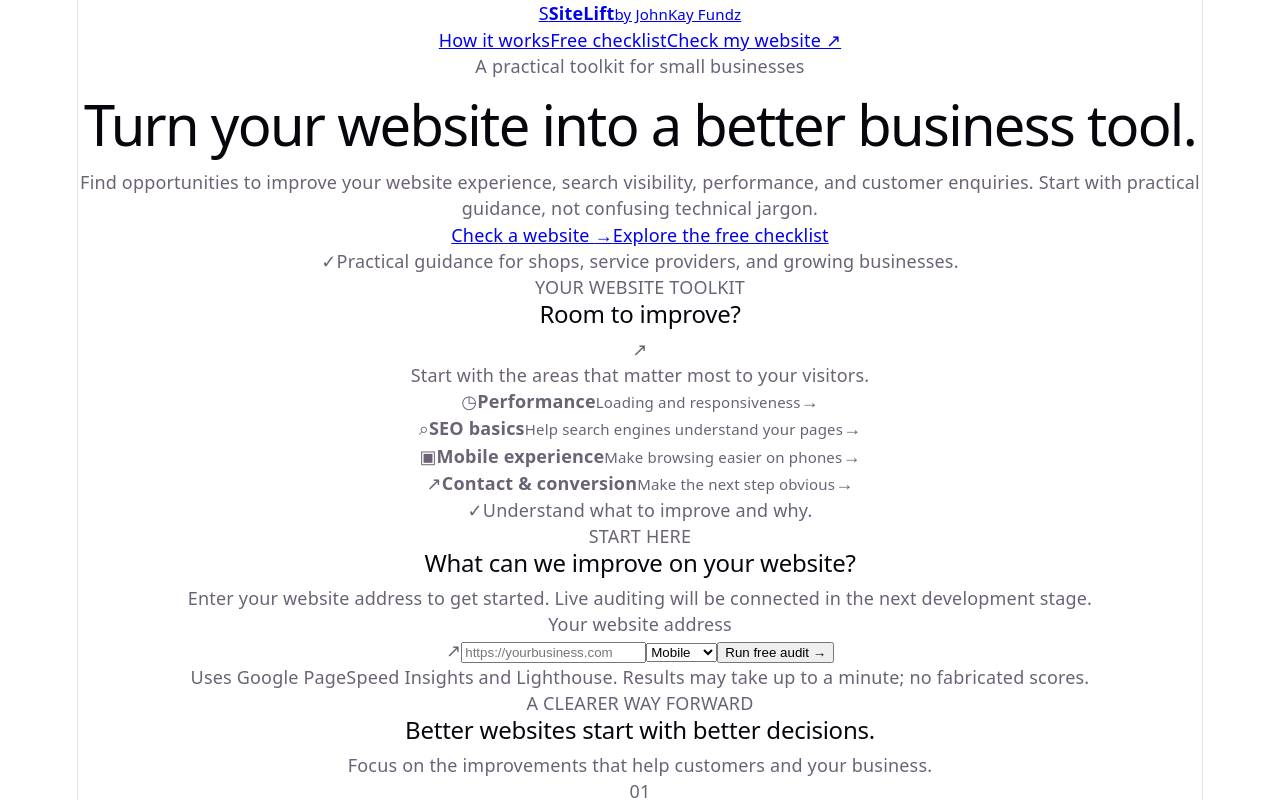
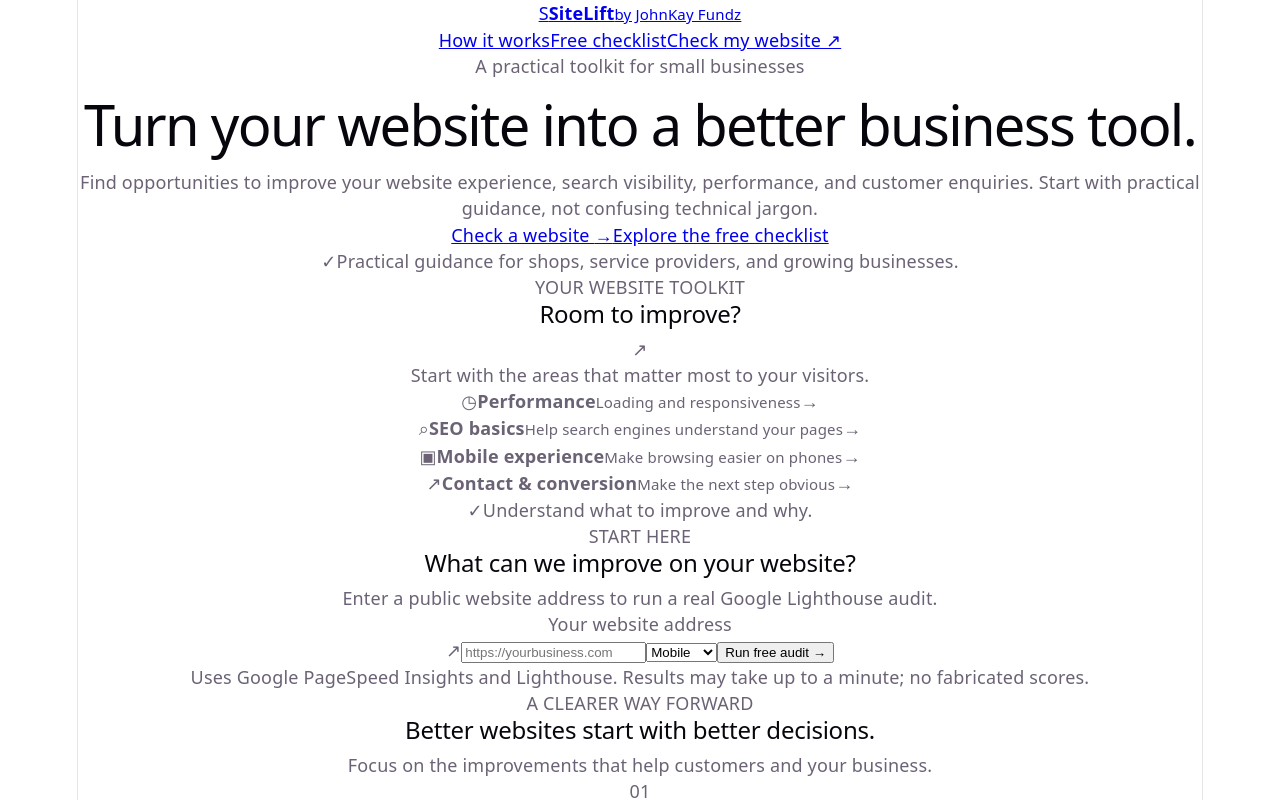
Before and after one commit to JohnkayFundz/sitelift, a React (Vite) app: page / in a window 1280 px wide. Shown: the top 800 px of the page. Built offline with nearby package versions, Linux system fonts and the light colour scheme.

Commit message:
Update SiteLift checker copy for live audits

```diff
--- a/src/App.jsx
+++ b/src/App.jsx
@@ -250,8 +250,7 @@
             <span className="section-kicker">START HERE</span>
             <h2>What can we improve on your website?</h2>
             <p>
-              Enter your website address to get started. Live auditing
-              will be connected in the next development stage.
+              Enter a public website address to run a real Google Lighthouse audit.
             </p>
           </div>
 
```
